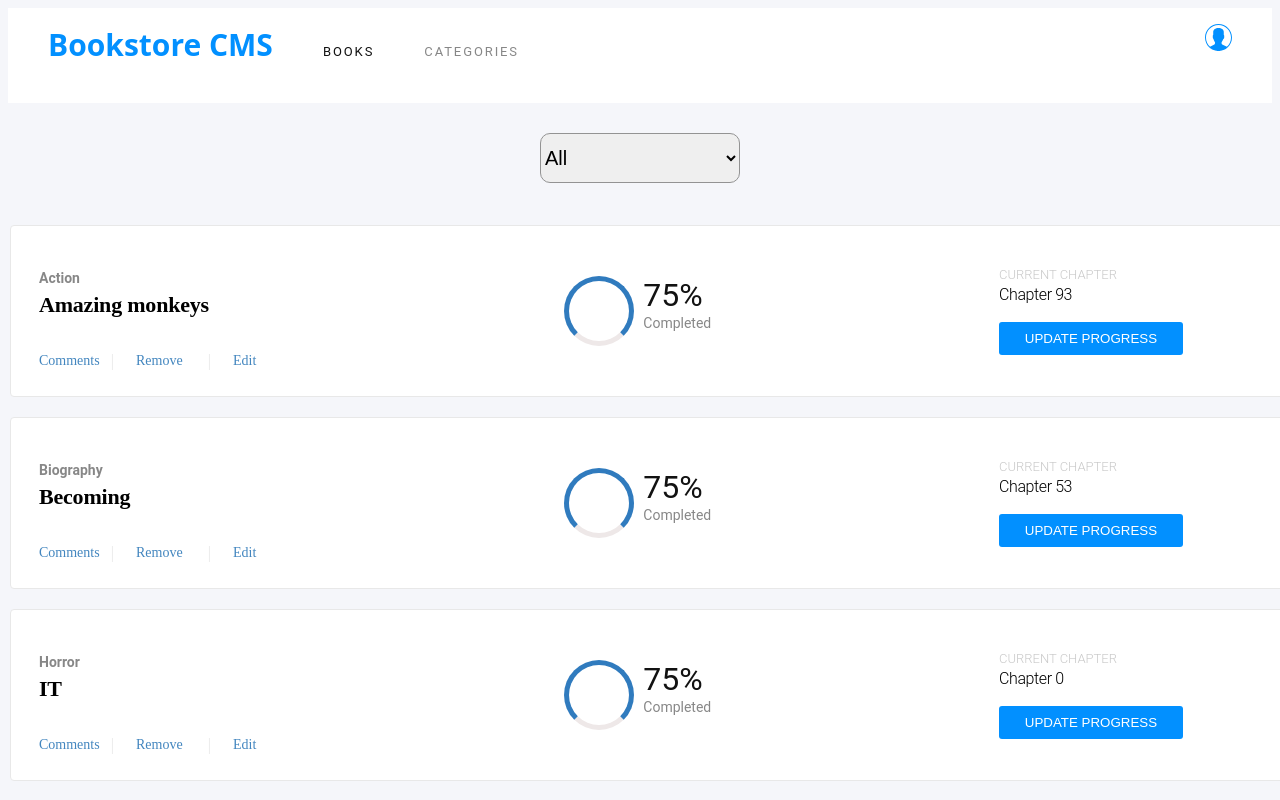
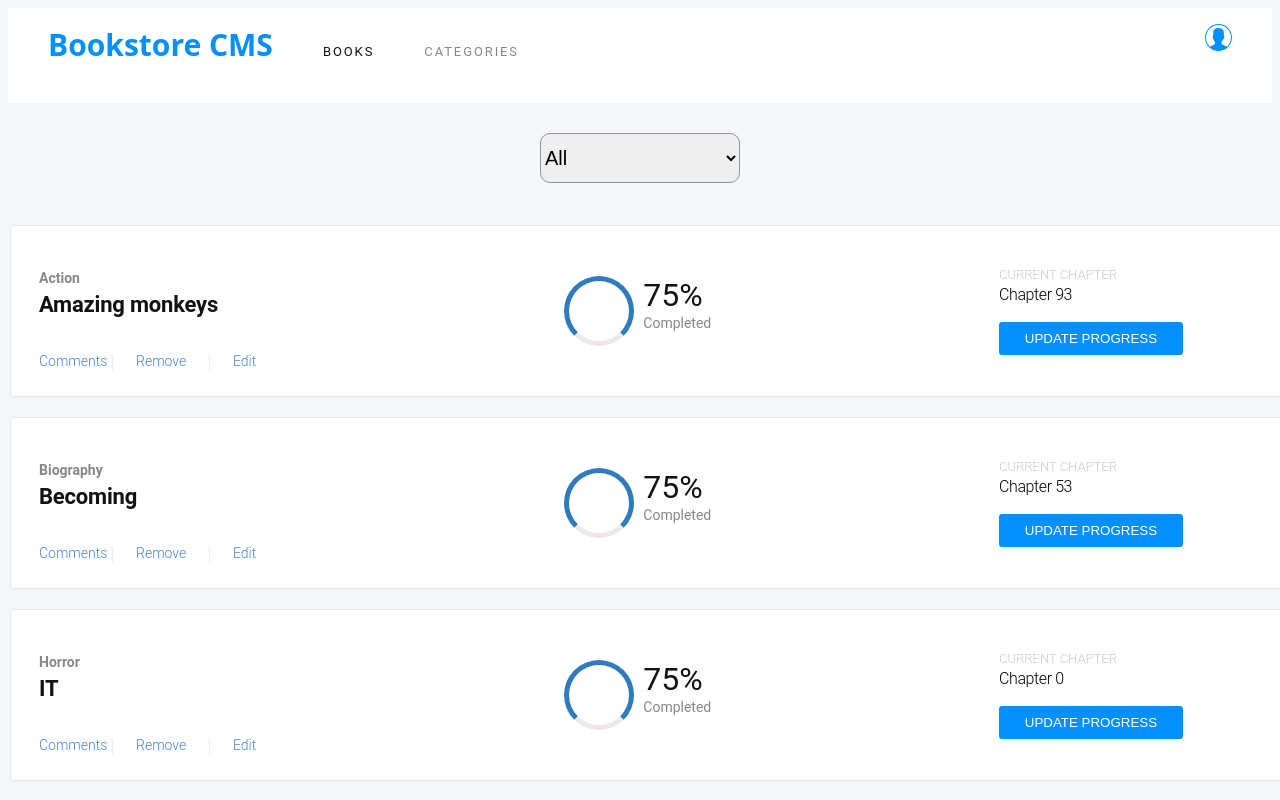
Before and after one commit to rida-elbahtouri/Bookstore, a React (Create React App) app: page / in a window 1280 px wide. Shown: the top 800 px of the page. Built offline with nearby package versions, Linux system fonts and the light colour scheme.

Commit message:
fix linter errors

```diff
--- a/src/index.css
+++ b/src/index.css
@@ -1,6 +1,4 @@
 body {
-  /* width: 1600px;
-  height: 1434px; */
   background-color: #f5f6fa;
 }
 
@@ -66,7 +64,7 @@ a {
 .BOOKS {
   width: 59px;
   height: 16px;
-  font-family: Roboto, Helvetica, sans-serift;
+  font-family: Roboto, Helvetica, sans-serif;
   font-size: 13px;
   font-weight: normal;
   font-stretch: normal;
@@ -81,7 +79,7 @@ a {
   width: 105px;
   height: 16px;
   opacity: 0.5;
-  font-family: Roboto, Helvetica, sans-serift;
+  font-family: Roboto, Helvetica, sans-serif;
   font-size: 13px;
   font-weight: normal;
   font-stretch: normal;
@@ -127,18 +125,12 @@ table {
   margin-right: auto;
 }
 
-/* .book-table{
-   width: 100%;
-  margin-top: 30px;
-  margin-bottom: 30px;
-} */
-
 .book-cat {
   padding-top: 20px;
   width: 49px;
   height: 18px;
   opacity: 0.5;
-  font-family: Roboto, Helvetica, sans-serift;
+  font-family: Roboto, Helvetica, sans-serif;
   font-size: 14px;
   font-weight: bold;
   font-stretch: normal;
@@ -151,20 +143,20 @@ table {
 .book-title {
   width: 197px;
   height: 29px;
-  font-family: RobotoSlab;
+  font-family: Roboto, Helvetica, sans-serif;
   font-size: 22px;
   font-weight: bold;
   font-stretch: normal;
   font-style: normal;
   line-height: normal;
   letter-spacing: -0.2px;
-  color: var(--black-three);
+  color: #121212;
 }
 
 .Remove {
   width: 54px;
   height: 19px;
-  font-family: RobotoSlab;
+  font-family: Roboto, Helvetica, sans-serif;
   font-size: 14px;
   font-weight: 300;
   font-stretch: normal;
```
